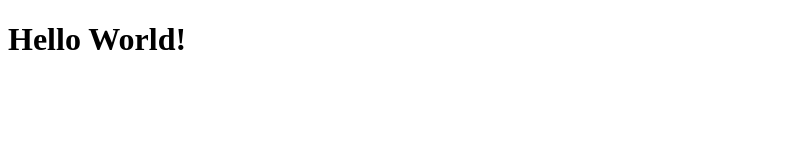
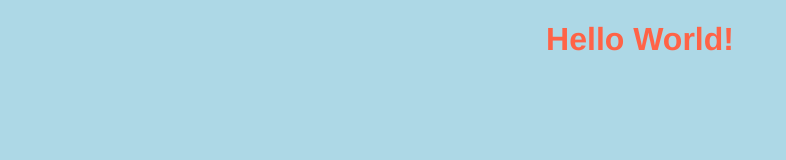
Before and after one commit to LDotey/PARTY-TIME, a plain HTML site: page index.html in a window 1280 px wide. Shown: the whole page, without its empty margins (0-786 px from the left). Drawn offline with Linux system fonts and the light colour scheme.

Commit message:
add style.css, connect to index.html

```diff
--- a/index.html
+++ b/index.html
@@ -1,6 +1,7 @@
 <!DOCTYPE html>
 <html lang="en">
     <head>
+        <link rel="stylesheet" href= "style.css" />
         <title>My Personal Website</title>
     </head>
     <body>
--- /dev/null
+++ b/style.css
@@ -0,0 +1,8 @@
+body {
+    background: lightblue;
+}
+h1 {
+    text-align: center;
+    font-family: "Helvetica";
+    color: tomato;
+}
```
